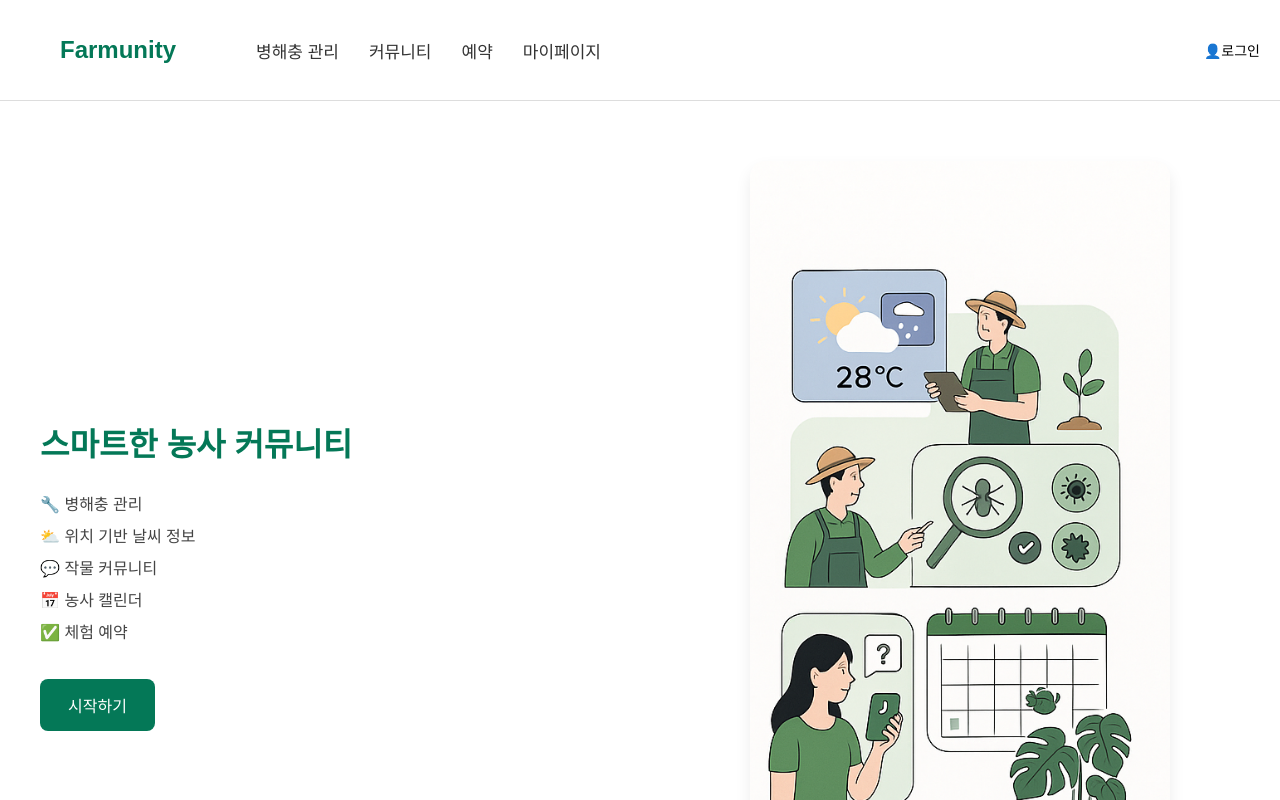
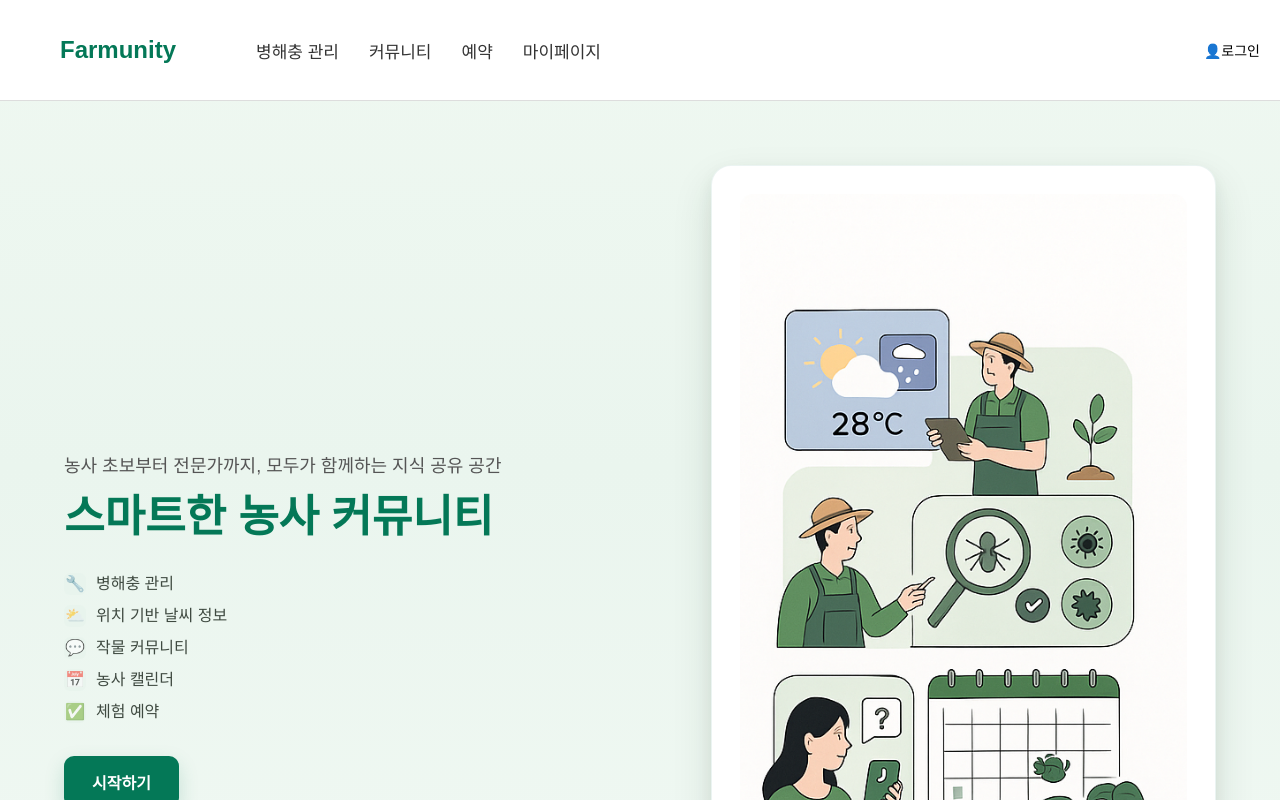
Before and after one commit to 2uGod/Dandelion, a React (Vite) app: page / in a window 1280 px wide. Shown: the top 800 px of the page. Built offline with nearby package versions, Linux system fonts and the light colour scheme.

Commit message:
메인페이지

```diff
--- a/src/pages/Home.jsx
+++ b/src/pages/Home.jsx
@@ -15,25 +15,42 @@ const Home = () => {
       <Header />
       <main className="main-section">
         <section className="text-section">
+          <p className="intro-text">
+            농사 초보부터 전문가까지, 모두가 함께하는 지식 공유 공간
+          </p>
           <h2 className="main-title">스마트한 농사 커뮤니티</h2>
+
           <ul className="features-list">
-            <li>🔧 병해충 관리</li>
-            <li>⛅ 위치 기반 날씨 정보</li>
-            <li>💬 작물 커뮤니티</li>
-            <li>📅 농사 캘린더</li>
-            <li>✅ 체험 예약</li>
+            <li>
+              <span className="dot">🔧</span> 병해충 관리
+            </li>
+            <li>
+              <span className="dot">⛅</span> 위치 기반 날씨 정보
+            </li>
+            <li>
+              <span className="dot">💬</span> 작물 커뮤니티
+            </li>
+            <li>
+              <span className="dot">📅</span> 농사 캘린더
+            </li>
+            <li>
+              <span className="dot">✅</span> 체험 예약
+            </li>
           </ul>
+
           <button className="start-button" onClick={handleStart}>
             시작하기
           </button>
         </section>
 
         <section className="image-section">
-          <img
-            src="/main_img.png"
-            alt="농사 일러스트"
-            className="main-image"
-          />
+          <div className="image-frame">
+            <img
+              src="/main_img.png"
+              alt="농사 일러스트"
+              className="main-image"
+            />
+          </div>
         </section>
       </main>
     </div>
--- a/src/styles/Home.css
+++ b/src/styles/Home.css
@@ -1,85 +1,106 @@
-
-html, body {
+html,
+body {
   margin: 0;
   padding: 0;
   width: 100%;
   height: 100%;
   font-family: "Noto Sans KR", sans-serif;
-  background-color: #f4f4f4;
   color: #111;
   box-sizing: border-box;
+  background: #edf6ef; /* 은은한 연녹 배경 */
 }
 
-*, *::before, *::after {
+*,
+*::before,
+*::after {
   box-sizing: inherit;
 }
 
 .main-container {
-  background-color: #ffffff;
-  color: #111;
+  background: linear-gradient(180deg, #eff8f1 0%, #eaf5ee 40%, #f3faf5 100%);
+  min-height: 100vh;
 }
 
-
+/* ===== 레이아웃 ===== */
 .main-section {
-  display: flex;
-  justify-content: space-between;
+  max-width: 1200px;
+  margin: 0 auto;
+  padding: 64px 24px 96px;
+  display: grid;
+  grid-template-columns: 1.05fr 0.95fr;
   align-items: center;
-  padding: 60px 40px;
-  gap: 40px;
-  flex-wrap: wrap;
+  column-gap: clamp(48px, 7vw, 96px); /* 👈 좌우 간격 가변 (여유롭게) */
+  row-gap: 32px;
   animation: fadeIn 0.5s ease-in-out;
 }
 
+/* ===== 좌측 텍스트 ===== */
+.text-section {
+  min-width: 320px;
+}
 
-.text-section {
-  flex: 1;
-  padding-right: 40px;
-  min-width: 300px;
+.eyebrow {
+  margin: 0 0 10px;
+  font-size: 14px;
+  letter-spacing: 0.02em;
+  color: #5a6b5f;
 }
 
 .main-title {
-  font-size: 32px;
-  font-weight: 700;
-  margin-bottom: 24px;
-  color: #047857;
+  margin: 0 0 24px;
+  font-size: clamp(28px, 4vw, 44px);
+  line-height: 1.25;
+  font-weight: 800;
+  color: #047857; /* 메인 그린 */
 }
-
 
 .features-list {
   list-style: none;
-  padding-left: 0;
-  margin-bottom: 30px;
+  padding: 0;
+  margin: 0 0 28px;
   font-size: 16px;
   line-height: 2;
-  color: #444;
+  color: #3f4a41;
 }
 
 .features-list li {
   display: flex;
   align-items: center;
-  gap: 8px;
+  gap: 10px;
 }
 
+.features-list .dot {
+  display: inline-flex;
+  width: 22px;
+  height: 22px;
+  align-items: center;
+  justify-content: center;
+  border-radius: 6px;
+  background: #e7f3ec;
+}
 
+/* 버튼 */
 .start-button {
   background-color: #047857;
-  color: white;
+  color: #ffffff;
   border: none;
   padding: 14px 28px;
   font-size: 16px;
-  font-weight: 500;
+  font-weight: 600;
   cursor: pointer;
-  border-radius: 8px;
-  transition: background-color 0.25s;
+  border-radius: 10px;
+  box-shadow: 0 8px 20px rgba(4, 120, 87, 0.18);
+  transition: transform 0.06s ease, background-color 0.2s ease;
+}
+.start-button:hover {
+  background-color: #066a4f;
+}
+.start-button:active {
+  transform: translateY(1px);
 }
 
-.start-button:hover {
-  background-color: #065f46;
-}
-
-
+/* ===== 우측 이미지 ===== */
 .image-section {
-  flex: 1;
   display: flex;
   justify-content: center;
   align-items: center;
@@ -87,14 +108,37 @@ html, body {
   animation: slideIn 0.6s ease-in-out;
 }
 
+.image-frame {
+  background: #ffffff;
+  border-radius: 20px;
+  padding: clamp(16px, 2.4vw, 28px); /* 카드 안쪽 여백 */
+  box-shadow: 0 18px 40px rgba(25, 56, 30, 0.12),
+    0 6px 16px rgba(25, 56, 30, 0.06);
+  border: 1px solid rgba(4, 120, 87, 0.08);
+  max-width: 520px; /* 카드 폭 제한 */
+  width: 100%;
+}
+
 .main-image {
   width: 100%;
-  max-width: 420px;
   height: auto;
-  border-radius: 16px;
-  box-shadow: 0 8px 16px rgba(0, 0, 0, 0.08);
+  display: block;
+  border-radius: 14px;
 }
 
+/* ===== 반응형 ===== */
+@media (max-width: 960px) {
+  .main-section {
+    grid-template-columns: 1fr;
+    padding: 48px 20px 72px;
+  }
+  .text-section {
+    order: 1;
+  }
+  .image-section {
+    order: 2;
+  }
+}
 
 @keyframes fadeIn {
   from {
@@ -110,10 +154,17 @@ html, body {
 @keyframes slideIn {
   from {
     opacity: 0;
-    transform: translateX(40px);
+    transform: translateX(32px);
   }
   to {
     opacity: 1;
     transform: translateX(0);
   }
 }
+
+.intro-text {
+  font-size: 18px;
+  font-weight: 500;
+  margin-bottom: 12px;
+  color: #555;
+}
```
